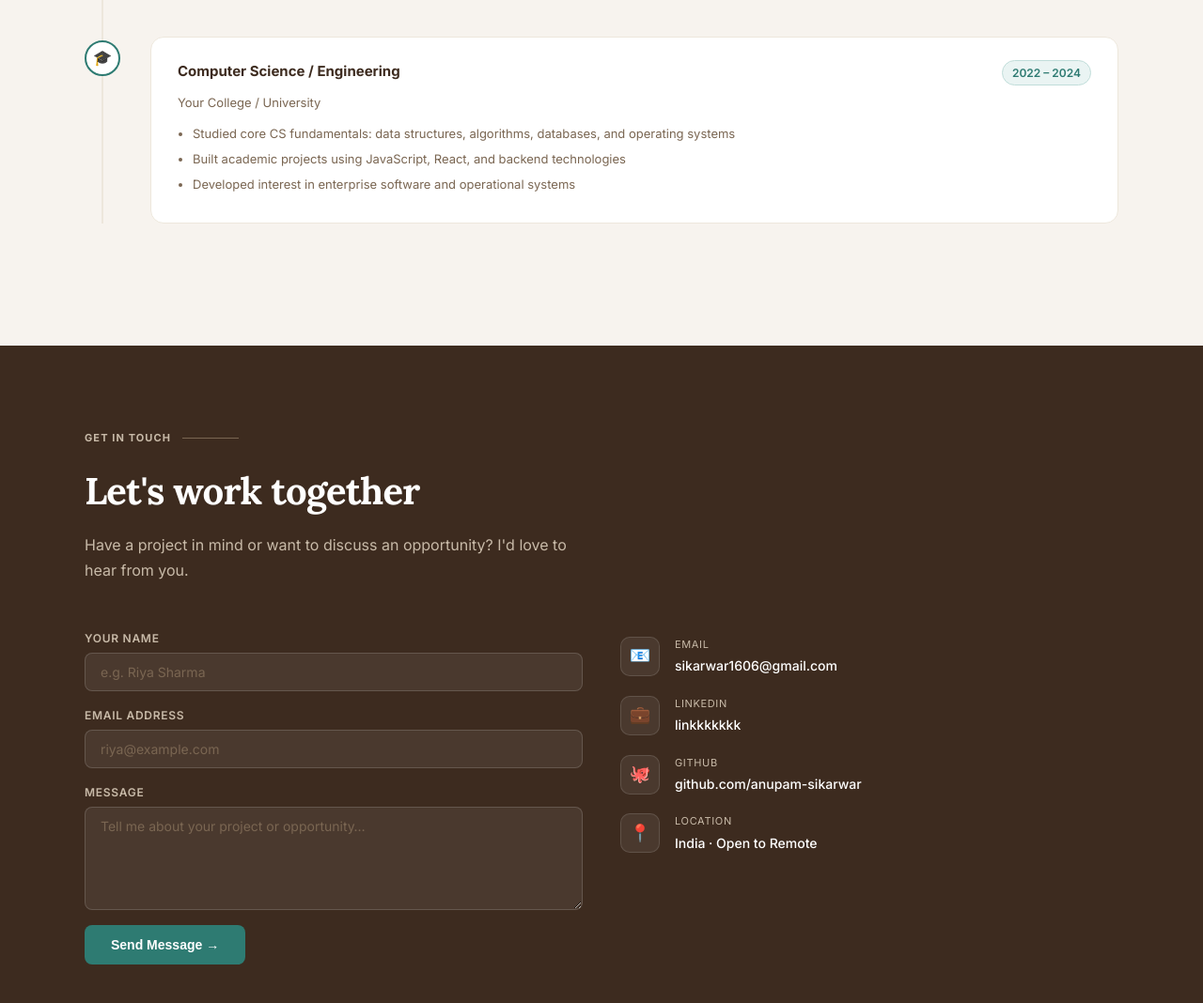
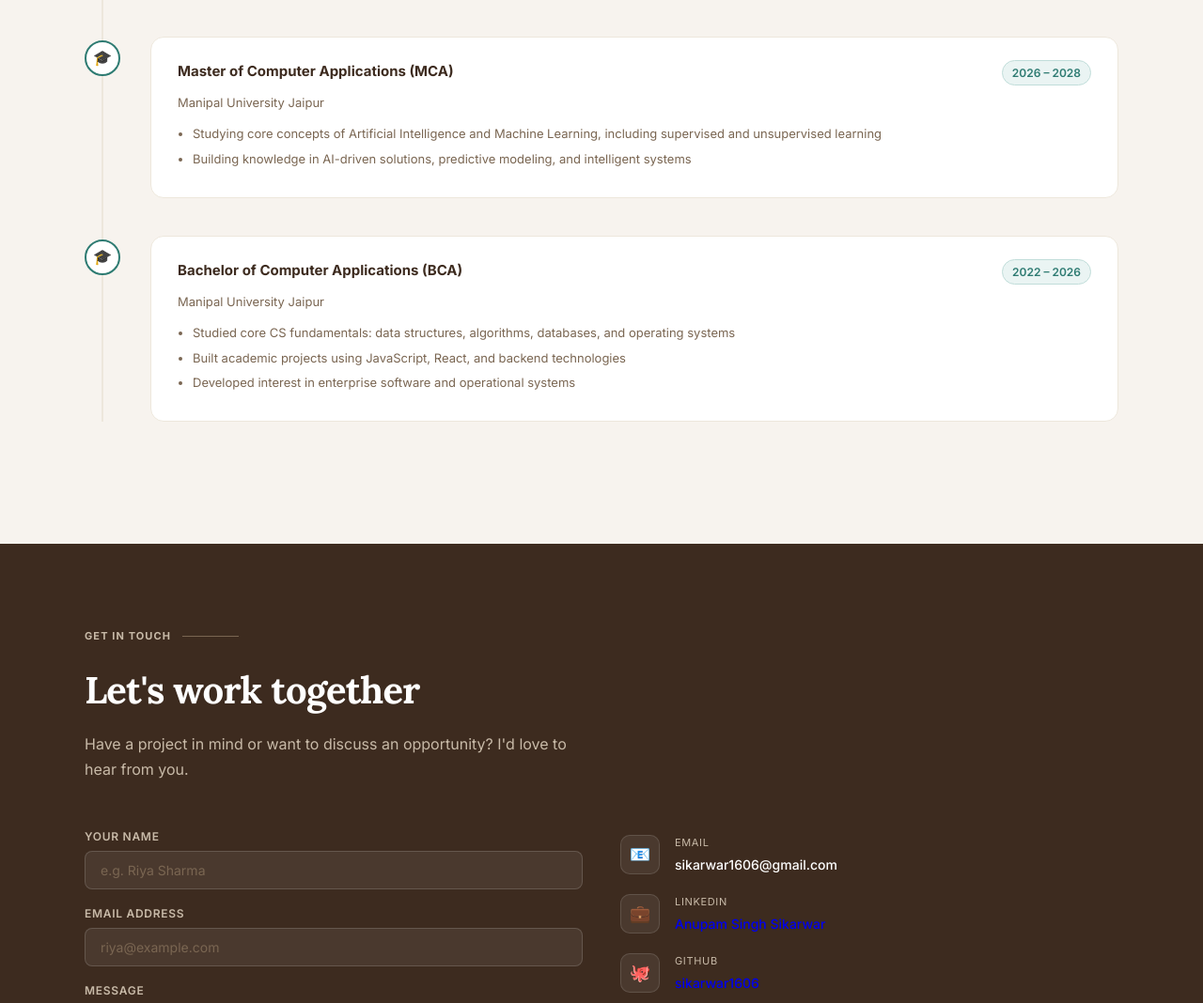
Before and after one commit to sikarwar1606/portfolio, a plain HTML site: page index.html in a window 1280 px wide. Shown: the part 3360-4428 px from the top of the page at 94% size. Drawn offline with Linux system fonts and the light colour scheme.

Commit message:
Added links to the social section and updated the MCA

```diff
--- a/index.html
+++ b/index.html
@@ -634,10 +634,25 @@
         <div class="timeline-dot">🎓</div>
         <div class="timeline-content">
           <div class="timeline-meta">
-            <div class="timeline-role">Computer Science / Engineering</div>
-            <div class="timeline-period">2022 – 2024</div>
+            <div class="timeline-role">Master of Computer Applications (MCA)</div>
+            <div class="timeline-period">2026 – 2028</div>
           </div>
-          <div class="timeline-company">Your College / University</div>
+          <div class="timeline-company">Manipal University Jaipur</div>
+          <ul class="timeline-points">
+            <li>Studying core concepts of Artificial Intelligence and Machine Learning, including supervised and unsupervised learning</li>
+            <li>Building knowledge in AI-driven solutions, predictive modeling, and intelligent systems</li>
+          </ul>
+        </div>
+      </div><!-- 👈 this closing div was missing -->
+
+      <div class="timeline-item">
+        <div class="timeline-dot">🎓</div>
+        <div class="timeline-content">
+          <div class="timeline-meta">
+            <div class="timeline-role">Bachelor of Computer Applications (BCA)</div>
+            <div class="timeline-period">2022 – 2026</div>
+          </div>
+          <div class="timeline-company">Manipal University Jaipur</div>
           <ul class="timeline-points">
             <li>Studied core CS fundamentals: data structures, algorithms, databases, and operating systems</li>
             <li>Built academic projects using JavaScript, React, and backend technologies</li>
@@ -685,14 +700,14 @@
           <div class="contact-icon">💼</div>
           <div>
             <div class="contact-item-label">LinkedIn</div>
-            <div class="contact-item-val"> linkkkkkkk</div>
+            <div class="contact-item-val"> <a style="text-decoration: none;" href="https://www.linkedin.com/in/anupam-singh-sikarwar-a35806304">Anupam Singh Sikarwar</a> </div>
           </div>
         </div>
         <div class="contact-item">
           <div class="contact-icon">🐙</div>
           <div>
             <div class="contact-item-label">GitHub</div>
-            <div class="contact-item-val">github.com/anupam-sikarwar</div>
+            <div class="contact-item-val"><a style="text-decoration: none;" href="https://github.com/sikarwar1606">sikarwar1606</a></div>
           </div>
         </div>
         <div class="contact-item">
```
